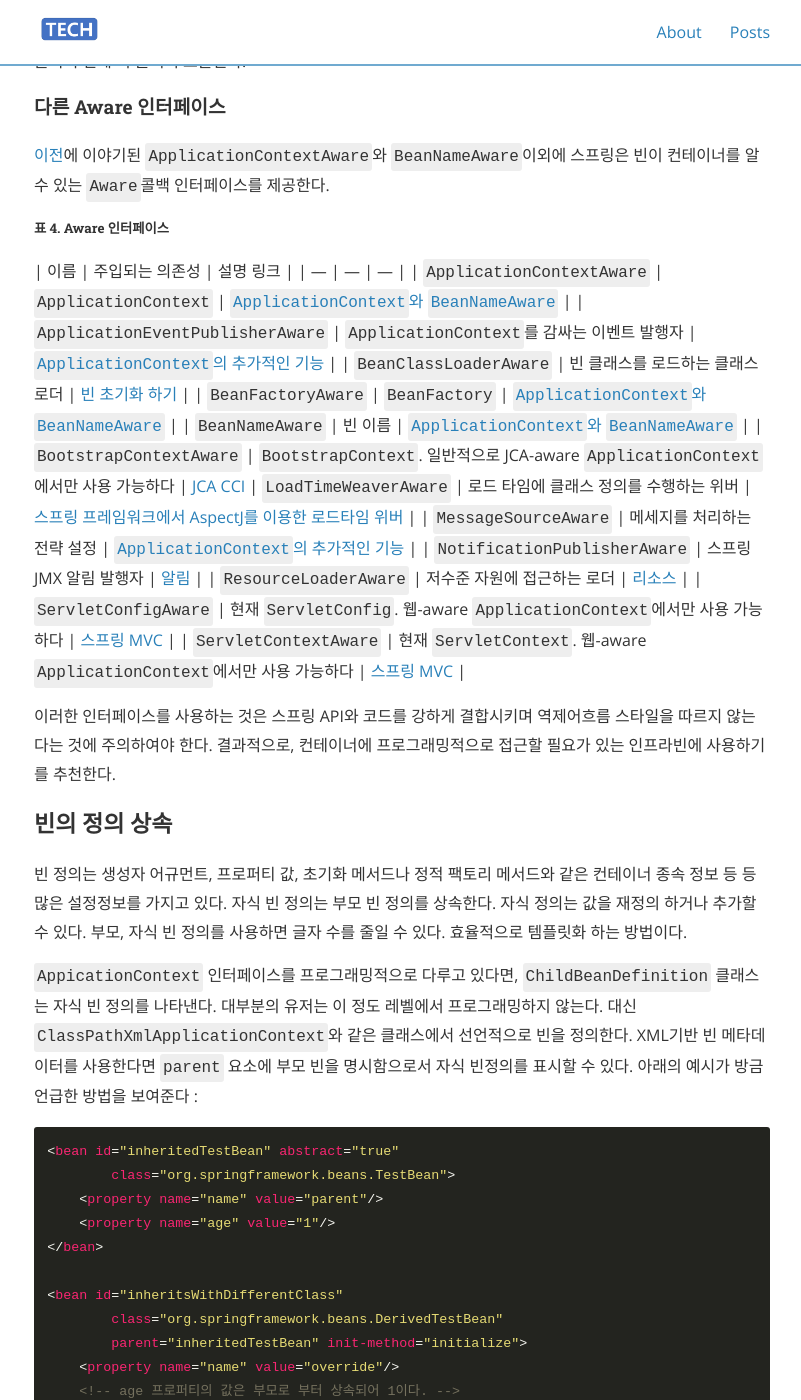
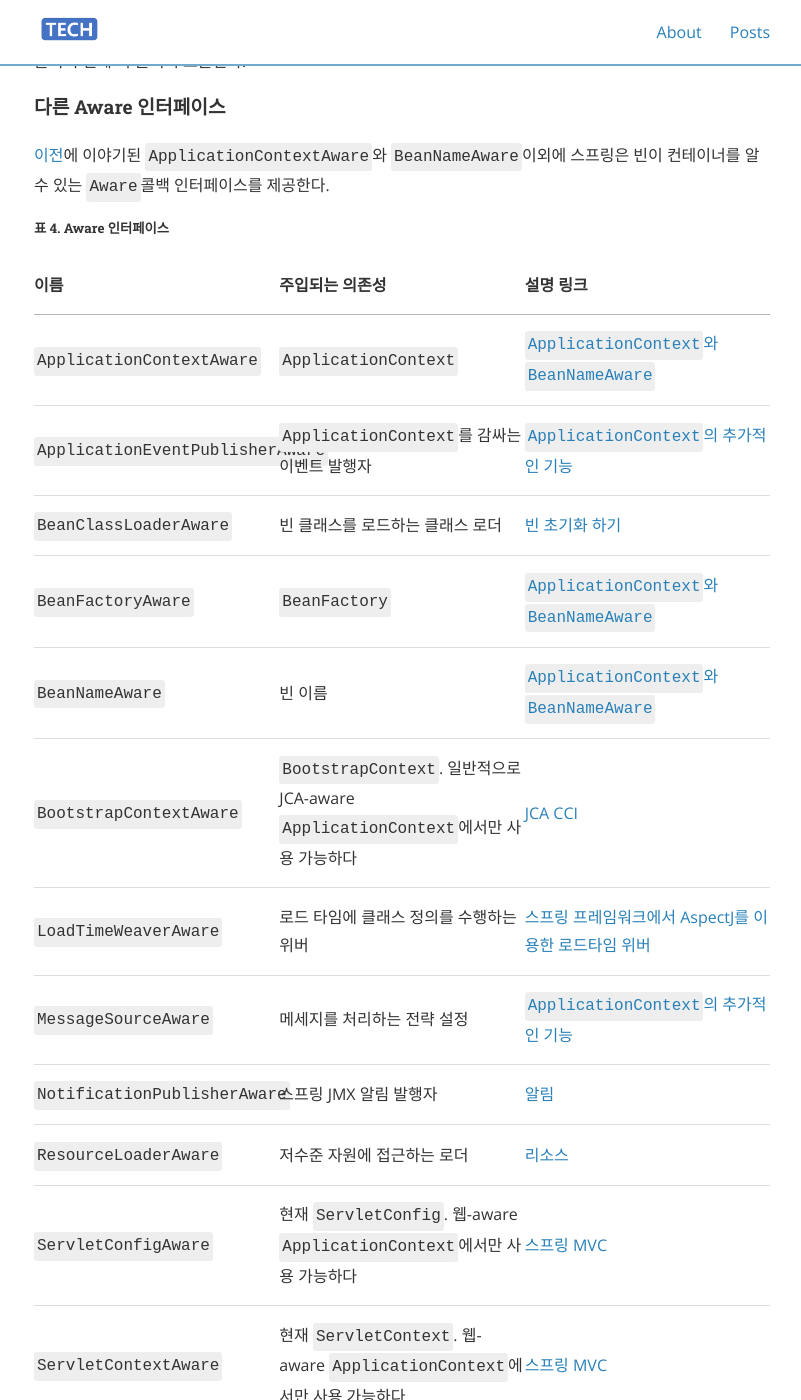
Before and after one commit to e406hsy/e406hsy.github.io, a Jekyll site: the page built from _posts/2020-05-17-Spring_Reference_Core_1_Beans.md, in a window 1280 px wide and 1400 px high, scrolled down 70553 px. Shown: the whole window, without its empty margins (238-1039 px from the left). Built offline with Jekyll 4.4.1, drawn with Linux system fonts in a browser that asks for light colours; nearby versions of some CDN libraries; comment, search, counter and statistics services are not loaded; part of the change alters nothing that is shown; some of the changed text lies outside the part shown.

Commit message:
fix: fix table

````diff
--- a/_posts/2020-05-17-Spring_Reference_Core_1_Beans.md
+++ b/_posts/2020-05-17-Spring_Reference_Core_1_Beans.md
@@ -2023,8 +2023,9 @@ public interface BeanNameAware {
 [이전](#beans-factory-aware)에 이야기된 `ApplicationContextAware`와 `BeanNameAware`이외에 스프링은 빈이 컨테이너를 알수 있는 `Aware`콜백 인터페이스를 제공한다.
 
 ##### 표 4. Aware 인터페이스
+
 | 이름 | 주입되는 의존성 | 설명 링크 |
-| --- | --- | --- |
+| ---- | ---- | ---- |
 | `ApplicationContextAware` | `ApplicationContext` | [`ApplicationContext`와 `BeanNameAware`](#beans-factory-aware) |
 | `ApplicationEventPublisherAware` | `ApplicationContext`를 감싸는 이벤트 발행자 | [`ApplicationContext`의 추가적인 기능](#context-introduction) |
 | `BeanClassLoaderAware` | 빈 클래스를 로드하는 클래스 로더 | [빈 초기화 하기](#beans-factory-class) |
@@ -2060,7 +2061,7 @@ public interface BeanNameAware {
     <!-- age 프로퍼티의 값은 부모로 부터 상속되어 1이다. -->
 </bean>
 ```
-#### `parent` 요소를 주의깂게 보십시오.
+#### `parent` 요소를 주의깊게 보십시오.
 
 자식 빈 정의는 부모 빈 정의에 표시된 빈의 클래스를 사용한다. 하지만 재정의할 수 있다. 재정의할 경우, 자식 빈의 클래스는 부모 빈의 클래스와 호환되어야 한다.(부모의 프로퍼티 값을 허용해야 한다)
 
````
